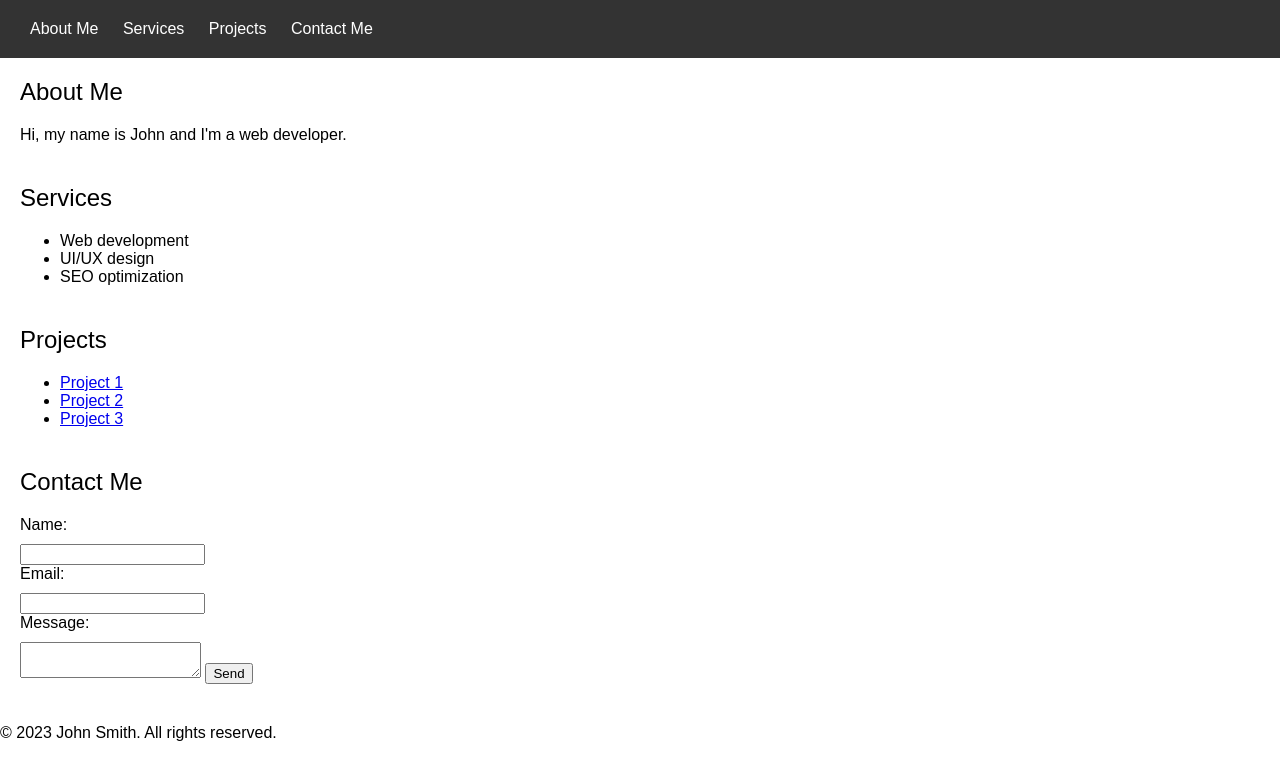
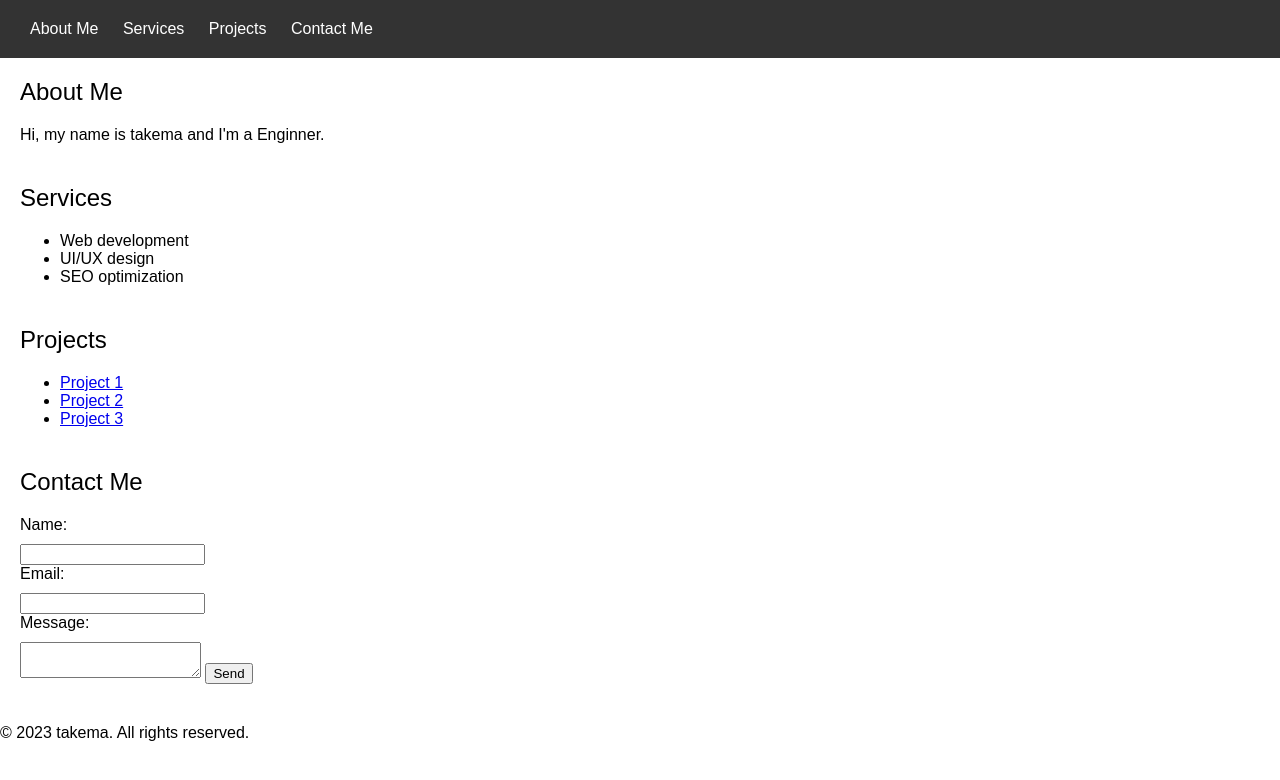
Before and after one commit to Masaken-stack/Portfolio, a plain HTML site: page index.html in a window 1280 px wide. Drawn offline with Linux system fonts and the light colour scheme.

Commit message:
Update index.html

```diff
--- a/index.html
+++ b/index.html
@@ -19,7 +19,7 @@
 	<main>
 		<section id="about">
 			<h1>About Me</h1>
-			<p>Hi, my name is John and I'm a web developer.</p>
+			<p>Hi, my name is takema and I'm a Enginner.</p>
 		</section>
 		<section id="services">
 			<h2>Services</h2>
@@ -51,7 +51,7 @@
 		</section>
 	</main>
 	<footer>
-		<p>&copy; 2023 John Smith. All rights reserved.</p>
+		<p>&copy; 2023 takema. All rights reserved.</p>
 	</footer>
 </body>
 </html>
```
